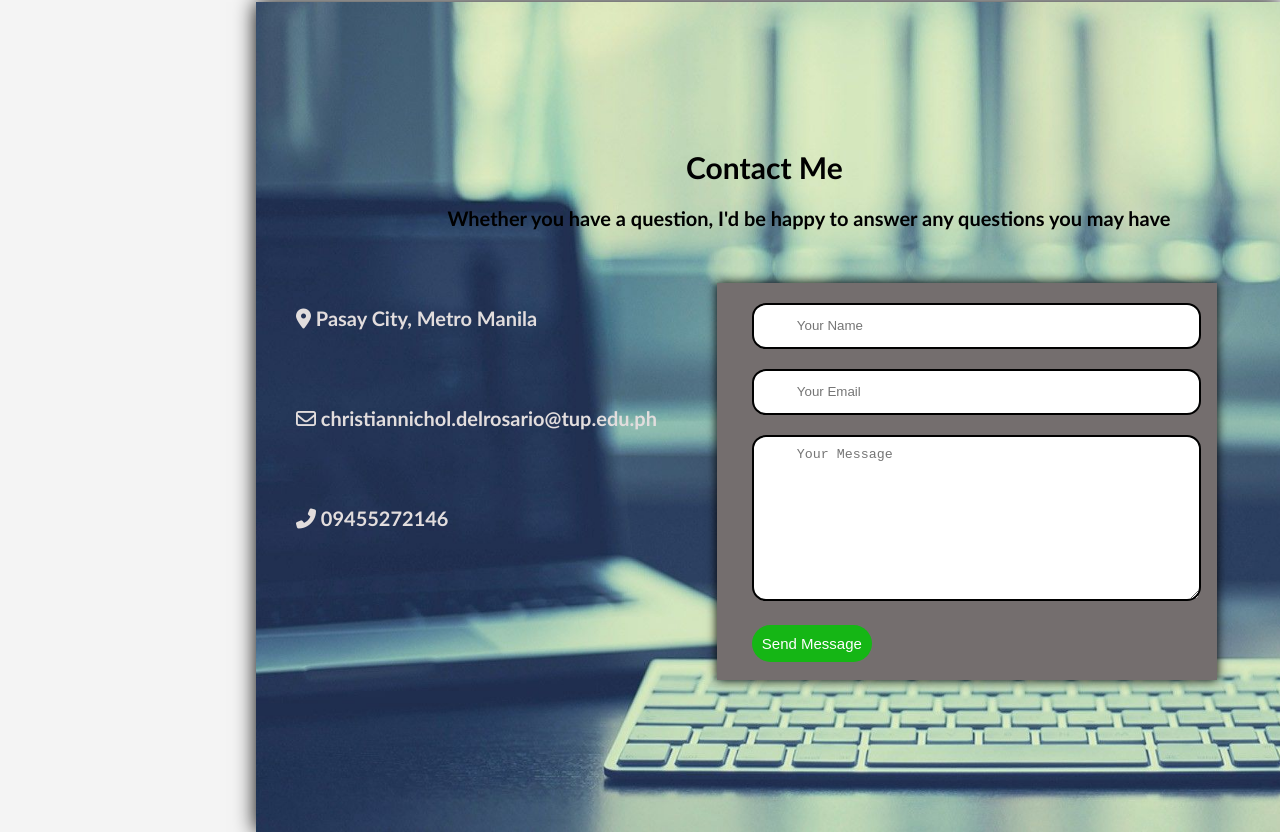
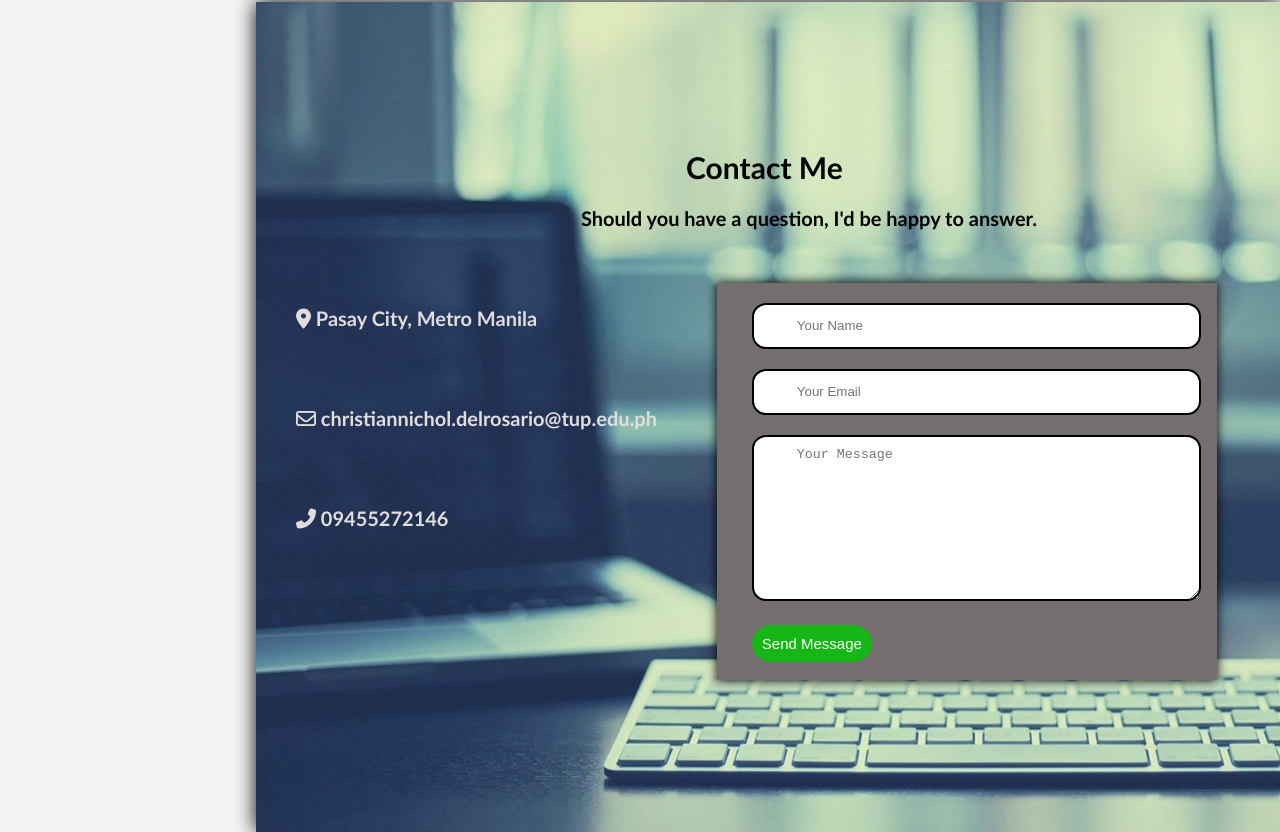
Before and after one commit to ChanDlRsr/my_portfolio, a plain HTML site: page index.html in a window 1280 px wide. Shown: the part 4344-5176 px from the top of the page. Drawn offline with Linux system fonts and the light colour scheme.

Commit message:
Update index.html

```diff
--- a/index.html
+++ b/index.html
@@ -90,7 +90,7 @@
         <section id="contact">
             <div class="container">
                 <h1>Contact Me</h1>
-                <h2>Whether you have a question, I'd be happy to answer any questions you may have</h2>
+                <h2>Should you have a question, I'd be happy to answer.</h2>
             </div>
             <ul>
                 <li><b><i class="fas fa-map-marker-alt"></i> Pasay City, Metro Manila</b></li>
```
